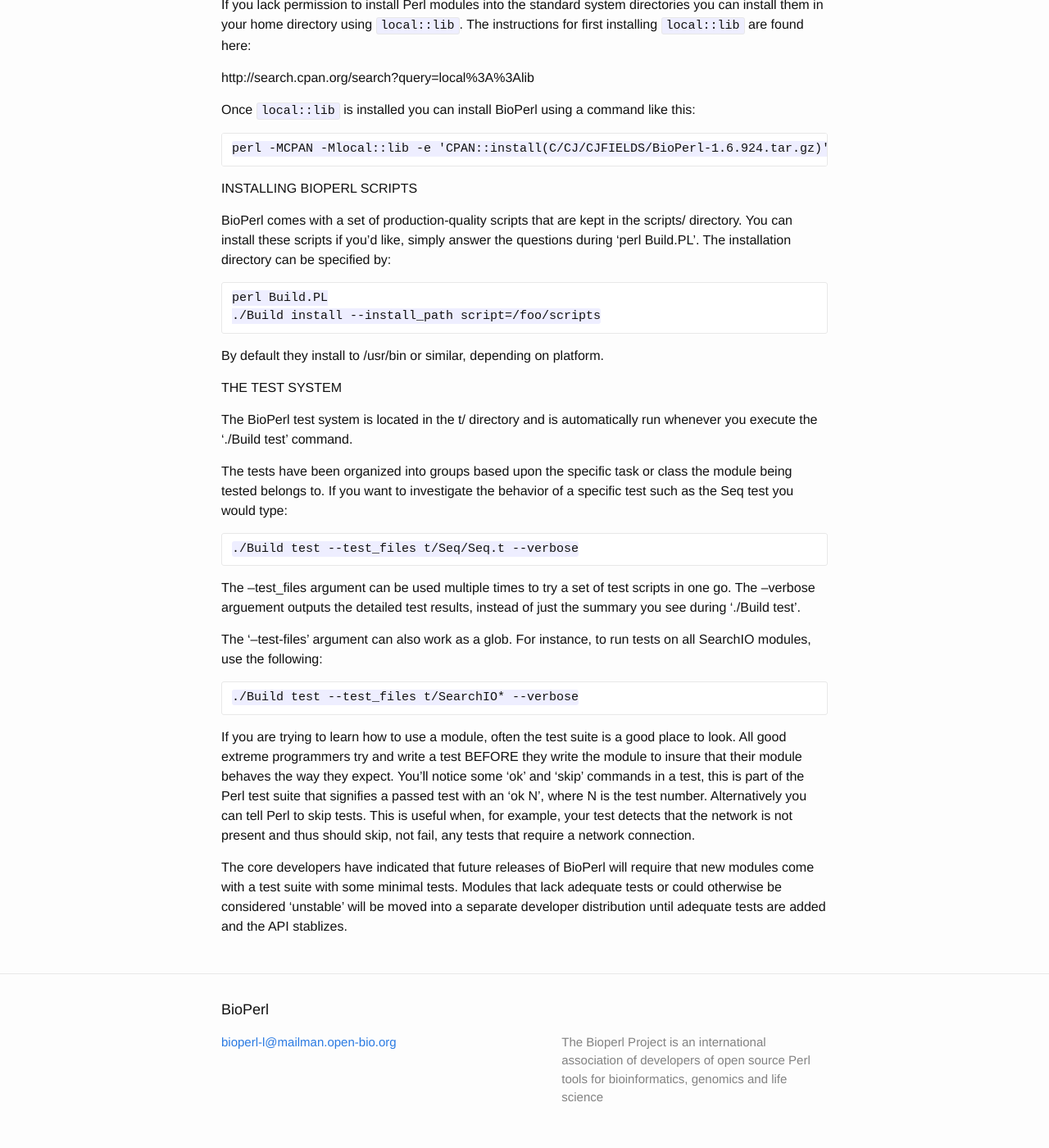
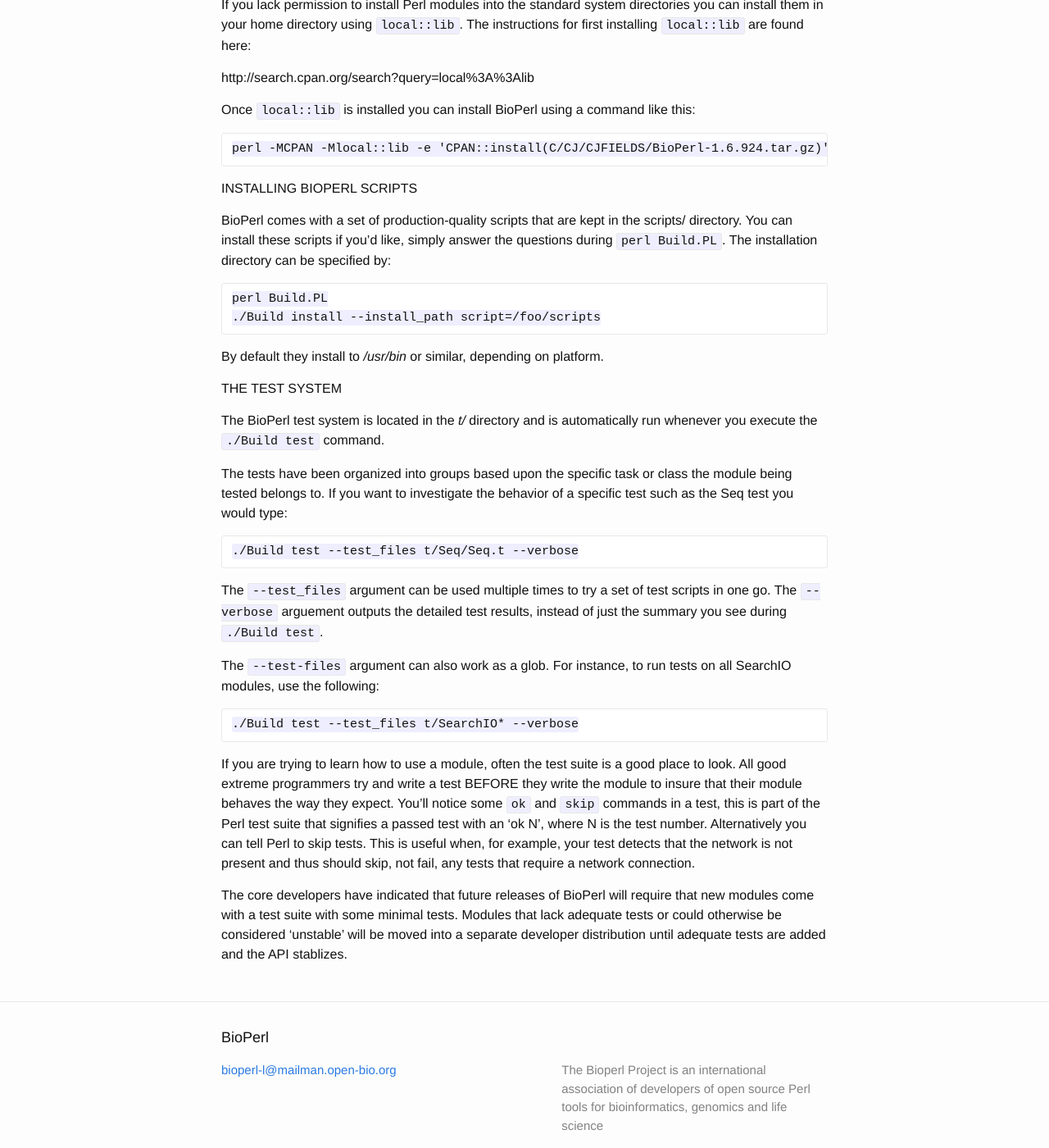
Before and after one commit to bioperl/bioperl.github.io, a Jekyll site: the page built from INSTALL.md, in a window 1280 px wide and 1400 px high, scrolled down 2297 px. Shown: the whole window at 82% size. Built offline with Jekyll 4.4.1, drawn with Linux system fonts in a browser that asks for light colours; Markdown is read by kramdown in place of the engine named in the settings; some of the changed text lies outside the part shown.

Commit message:
Minor edits

````diff
--- a/INSTALL.md
+++ b/INSTALL.md
@@ -155,7 +155,7 @@ INSTALLING BIOPERL SCRIPTS
 
 BioPerl comes with a set of production-quality scripts that are
 kept in the scripts/ directory. You can install these scripts if you'd
-like, simply answer the questions during 'perl Build.PL'.
+like, simply answer the questions during `perl Build.PL`.
 The installation directory can be specified by:
 
 ```
@@ -163,13 +163,13 @@ perl Build.PL
 ./Build install --install_path script=/foo/scripts
 ```
 
-By default they install to /usr/bin or similar, depending on platform.
+By default they install to */usr/bin* or similar, depending on platform.
 
 
 THE TEST SYSTEM
 
-The BioPerl test system is located in the t/ directory and is
-automatically run whenever you execute the './Build test' command.
+The BioPerl test system is located in the *t/* directory and is
+automatically run whenever you execute the `./Build test` command.
 
 The tests have been organized into groups
 based upon the specific task or class the module being tested belongs
@@ -180,11 +180,10 @@ the Seq test you would type:
 ./Build test --test_files t/Seq/Seq.t --verbose
 ```
 
-The --test_files argument can be used multiple times to try a set of test
-scripts in one go. The --verbose arguement outputs the detailed test results,
-instead of just the summary you see during './Build test'.
+The `--test_files` argument can be used multiple times to try a set of test
+scripts in one go. The `--verbose` arguement outputs the detailed test results, instead of just the summary you see during `./Build test`.
 
-The '--test-files' argument can also work as a glob. For instance, to
+The `--test-files` argument can also work as a glob. For instance, to
 run tests on all SearchIO modules, use the following:
 
 ```
@@ -194,7 +193,7 @@ run tests on all SearchIO modules, use the following:
 If you are trying to learn how to use a module, often the test suite
 is a good place to look. All good extreme programmers try and write a
 test BEFORE they write the module to insure that their module behaves
-the way they expect. You'll notice some 'ok' and 'skip' commands in a
+the way they expect. You'll notice some `ok` and `skip` commands in a
 test, this is part of the Perl test suite that signifies a passed test
 with an 'ok N', where N is the test number. Alternatively you can tell
 Perl to skip tests. This is useful when, for example, your test
````
Also changed, not shown: other parts of INSTALL.md (+2 -2 lines).
